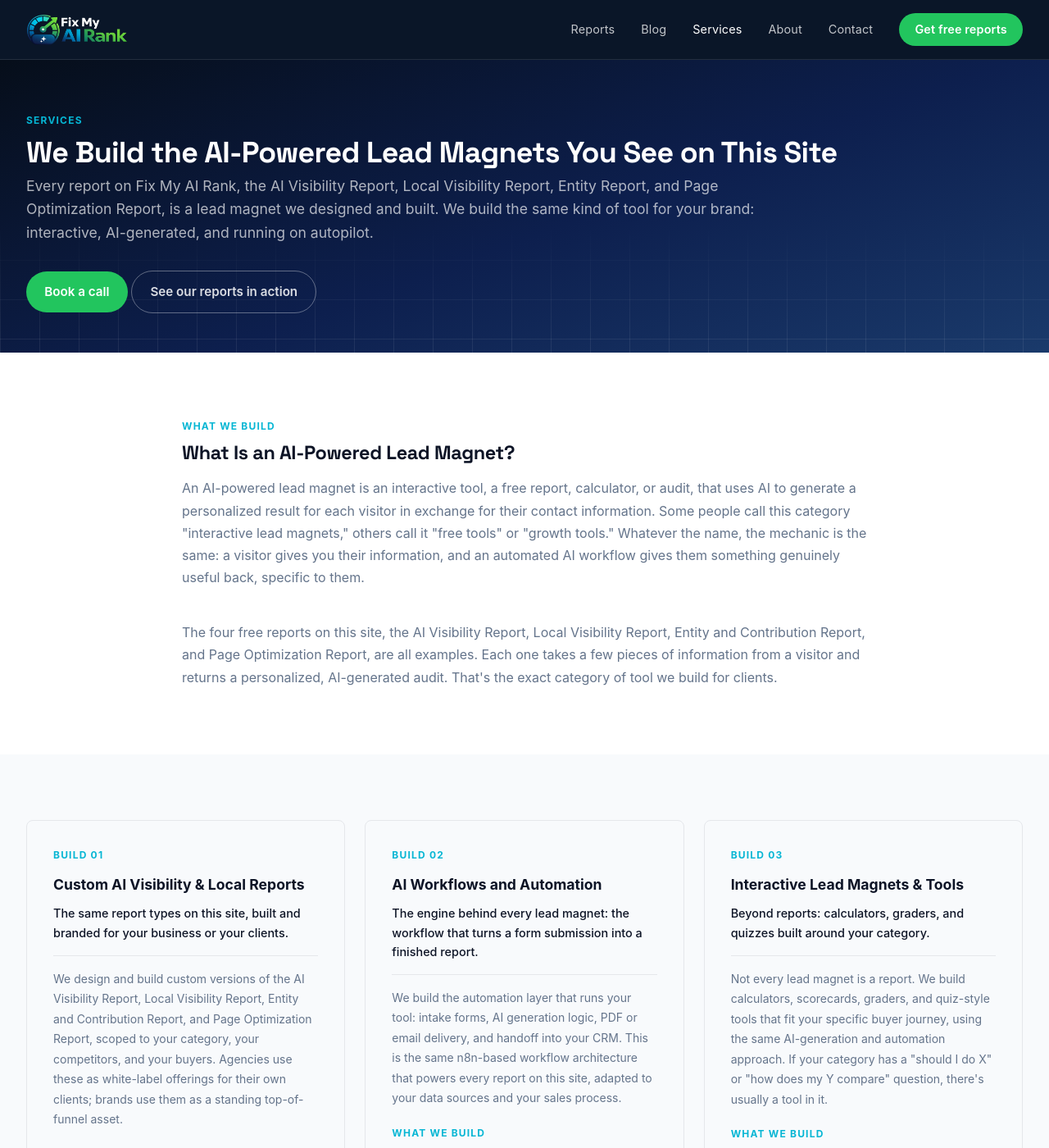
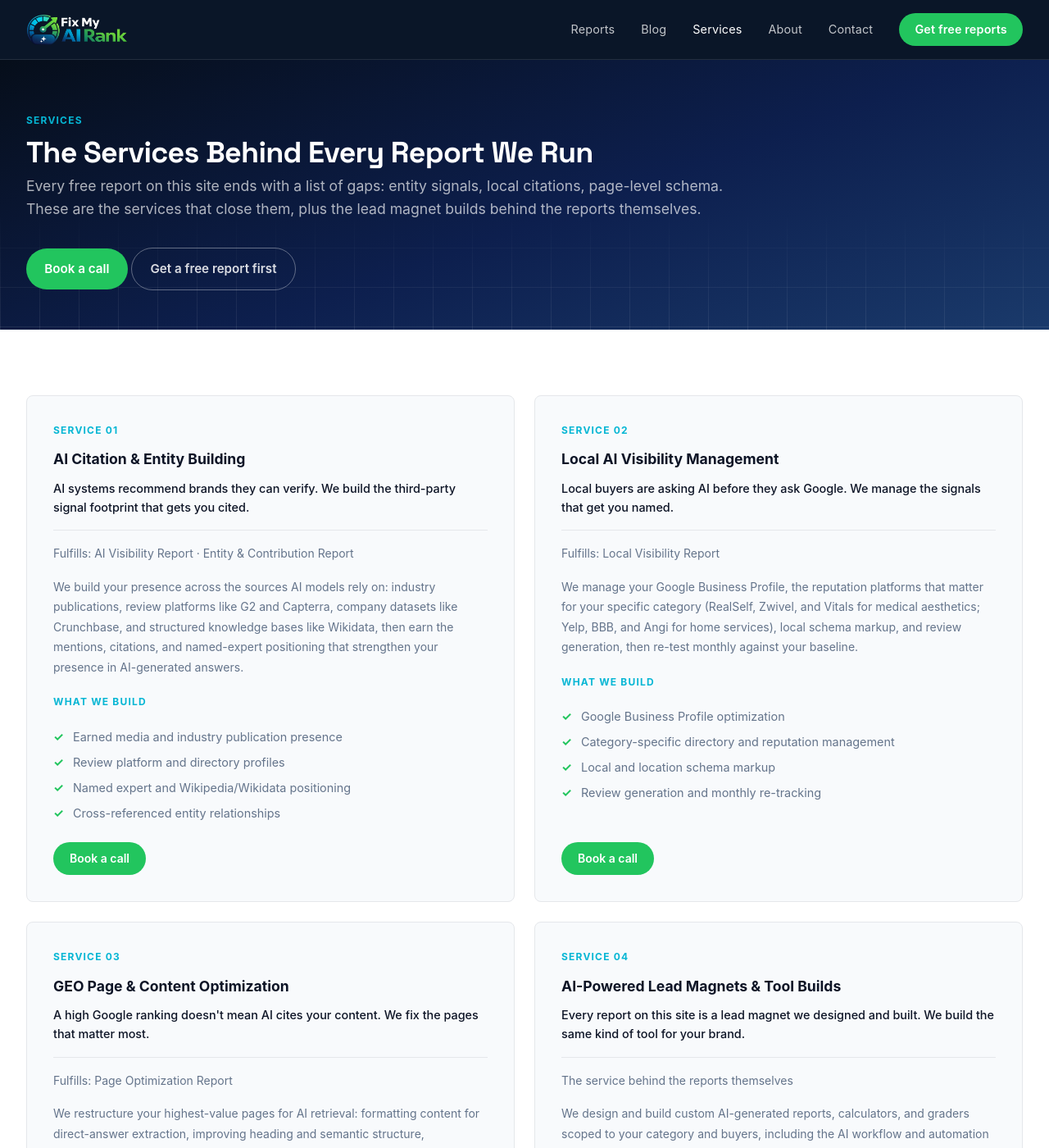
Before and after one commit to timdailey/FMAR-Website, a Jekyll site: the page built from services/index.html, in a window 1280 px wide and 1400 px high. Shown: the whole window at 82% size. Built offline with Jekyll 4.4.1, drawn with Linux system fonts in a browser that asks for light colours; some web fonts are replaced; comment, search, counter and statistics services are not loaded; some of the changed text lies outside the part shown.

Commit message:
Align services page with the four reports
Restructures the services page around what each report finds: AI
Citation & Entity Building, Local AI Visibility Management, and GEO
Page & Content Optimization each map to a specific report, alongside
the standalone lead magnet build service. Adds a 2-column service
card layout and a richer Service schema with an offer catalog.

Co-Authored-By: Claude Sonnet 5 <noreply@anthropic.com>

```diff
--- a/assets/css/main.css
+++ b/assets/css/main.css
@@ -710,7 +710,10 @@ h3 { line-height: 1.3; }
 .service-card-lead { font-size: 0.9rem; font-weight: 500; color: var(--color-text); line-height: 1.6; margin-bottom: 1rem; border-bottom: 1px solid var(--color-border); padding-bottom: 1rem; }
 .service-card p:not(.service-card-lead):not(.section-label) { font-size: 0.875rem; color: var(--color-muted); line-height: 1.75; }
 .service-card-cta { margin-top: auto; padding-top: 1.5rem; }
+.service-card-fulfills { font-size: 0.8rem; color: var(--color-cyan); margin-bottom: 1rem; }
+.service-card-fulfills a { color: inherit; }
 .btn-sm { font-size: 0.875rem; padding: 0.5rem 1.25rem; }
+.service-card-grid--2col { grid-template-columns: repeat(2, 1fr); }
 @media (max-width: 900px) { .service-card-grid { grid-template-columns: 1fr; } }
 
 /* ── Report comparison cards ── */
--- a/services/index.html
+++ b/services/index.html
@@ -1,57 +1,48 @@
 ---
 layout: default
-title: AI-Powered Lead Magnets & Report Builds – Fix My AI Rank
-description: We build the AI-powered lead magnets you see on this site. Custom AI visibility reports, interactive tools, and the automated workflows that run them.
+title: Services – Fix My AI Rank
+description: Every free report on Fix My AI Rank ends with a list of gaps. These are the services that close them, plus custom AI-powered lead magnet builds.
 permalink: /services/
 faq:
-  - q: What is an AI-powered lead magnet?
-    a: An AI-powered lead magnet is an interactive tool, like a free report, calculator, or audit, that uses AI to generate a personalized result for each visitor in exchange for their contact information. Unlike a static PDF or ebook, it produces a unique output for every submission, which makes it a stronger conversion tool and a more durable source of qualified leads.
-  - q: Is this the same as what Fix My AI Rank offers on this site?
-    a: Yes. The AI Visibility Report, Local Visibility Report, Entity and Contribution Report, and Page Optimization Report on this site are all examples of the lead magnets we build. We use Fix My AI Rank as our own proof of work before we build the same kind of tool for your brand.
-  - q: How long does a custom build take?
-    a: A single-tool build, one report type with one workflow and one delivery format, typically takes two to four weeks from scoping to launch. Multi-tool builds or custom integrations with your CRM take longer. We scope exact timelines during the discovery call.
-  - q: Do you build the workflow, the design, or both?
-    a: Both. We handle the AI workflow and automation (the logic that generates the report, the webhook and email delivery, and any CRM handoff), and the front-end design and copy for the tool itself. You get a finished, branded lead magnet, not just a backend.
+  - q: How do your services relate to your free reports?
+    a: Directly. Each report is a diagnosis, and each service is the treatment. The AI Visibility Report and Entity and Contribution Report both surface entity and citation gaps, which AI Citation and Entity Building closes. The Local Visibility Report surfaces local signal gaps, which Local AI Visibility Management closes. The Page Optimization Report surfaces page-level gaps, which GEO Page and Content Optimization closes.
+  - q: Do I need to run a report before hiring you for a service?
+    a: No, but we recommend it. A free report gives us, and you, a specific baseline to work from instead of a general sense that something needs fixing. Most engagements start with a report even when the client is confident they need the work.
+  - q: What is an AI-powered lead magnet, and is that different from the other services?
+    a: Yes, it's a separate service line. An AI-powered lead magnet is an interactive tool, a free report, calculator, or audit, that generates a personalized result for each visitor. The other three services fix gaps our reports find in your existing AI visibility. This one builds you a tool like the reports themselves, typically for lead generation on your own site.
+  - q: Do you offer ongoing management, or only one-time fixes?
+    a: Both, depending on the service. AI Citation and Entity Building and Local AI Visibility Management are typically ongoing engagements, since reputation and citation signals need maintenance. GEO Page and Content Optimization and lead magnet builds are typically project-based with a defined scope and end date.
 ---
 
 <div class="page-hero">
   <div class="container">
     <p class="section-label">Services</p>
-    <h1>We Build the AI-Powered Lead Magnets You See on This Site</h1>
-    <p class="page-lead">Every report on Fix My AI Rank, the AI Visibility Report, Local Visibility Report, Entity Report, and Page Optimization Report, is a lead magnet we designed and built. We build the same kind of tool for your brand: interactive, AI-generated, and running on autopilot.</p>
+    <h1>The Services Behind Every Report We Run</h1>
+    <p class="page-lead">Every free report on this site ends with a list of gaps: entity signals, local citations, page-level schema. These are the services that close them, plus the lead magnet builds behind the reports themselves.</p>
     <div class="hero-actions" style="margin-top:2rem">
       <a href="https://app.reclaim.ai/m/frank-days/meet-the-fixmyairank-team" target="_blank" rel="noopener" class="btn btn-primary">Book a call</a>
-      <a href="{{ '/reports/' | relative_url }}" class="btn btn-outline-light">See our reports in action</a>
+      <a href="{{ '/reports/' | relative_url }}" class="btn btn-outline-light">Get a free report first</a>
     </div>
   </div>
 </div>
 
-<!-- ── What is an AI-powered lead magnet ── -->
+<!-- ── Services ── -->
 <section class="section">
-  <div class="container container--narrow">
-    <p class="section-label">What we build</p>
-    <h2 class="section-title">What Is an AI-Powered Lead Magnet?</h2>
-    <p class="section-lead">An AI-powered lead magnet is an interactive tool, a free report, calculator, or audit, that uses AI to generate a personalized result for each visitor in exchange for their contact information. Some people call this category "interactive lead magnets," others call it "free tools" or "growth tools." Whatever the name, the mechanic is the same: a visitor gives you their information, and an automated AI workflow gives them something genuinely useful back, specific to them.</p>
-    <p style="color:var(--color-muted); line-height:1.7">The four free reports on this site, the AI Visibility Report, Local Visibility Report, Entity and Contribution Report, and Page Optimization Report, are all examples. Each one takes a few pieces of information from a visitor and returns a personalized, AI-generated audit. That's the exact category of tool we build for clients.</p>
-  </div>
-</section>
-
-<!-- ── Services ── -->
-<section class="section section--alt">
   <div class="container">
-    <div class="service-card-grid">
+    <div class="service-card-grid service-card-grid--2col">
 
       <div class="service-card">
-        <p class="section-label">Build 01</p>
-        <h3 class="service-card-title">Custom AI Visibility & Local Reports</h3>
-        <p class="service-card-lead">The same report types on this site, built and branded for your business or your clients.</p>
-        <p>We design and build custom versions of the AI Visibility Report, Local Visibility Report, Entity and Contribution Report, and Page Optimization Report, scoped to your category, your competitors, and your buyers. Agencies use these as white-label offerings for their own clients; brands use them as a standing top-of-funnel asset.</p>
+        <p class="section-label">Service 01</p>
+        <h3 class="service-card-title">AI Citation & Entity Building</h3>
+        <p class="service-card-lead">AI systems recommend brands they can verify. We build the third-party signal footprint that gets you cited.</p>
+        <p class="service-card-fulfills">Fulfills: <a href="{{ '/#report-form' | relative_url }}">AI Visibility Report</a> &middot; <a href="{{ '/entity-report/' | relative_url }}">Entity & Contribution Report</a></p>
+        <p>We build your presence across the sources AI models rely on: industry publications, review platforms like G2 and Capterra, company datasets like Crunchbase, and structured knowledge bases like Wikidata, then earn the mentions, citations, and named-expert positioning that strengthen your presence in AI-generated answers.</p>
         <p class="section-label" style="margin-top:1.25rem">What we build</p>
         <ul class="check-list">
-          <li>Custom-scoped report logic and content</li>
-          <li>Branded report design and delivery format</li>
-          <li>White-label options for agencies</li>
-          <li>Ongoing report accuracy maintenance</li>
+          <li>Earned media and industry publication presence</li>
+          <li>Review platform and directory profiles</li>
+          <li>Named expert and Wikipedia/Wikidata positioning</li>
+          <li>Cross-referenced entity relationships</li>
         </ul>
         <div class="service-card-cta">
           <a href="https://app.reclaim.ai/m/frank-days/meet-the-fixmyairank-team" target="_blank" rel="noopener" class="btn btn-primary btn-sm">Book a call</a>
@@ -59,16 +50,17 @@ faq:
       </div>
 
       <div class="service-card">
-        <p class="section-label">Build 02</p>
-        <h3 class="service-card-title">AI Workflows and Automation</h3>
-        <p class="service-card-lead">The engine behind every lead magnet: the workflow that turns a form submission into a finished report.</p>
-        <p>We build the automation layer that runs your tool: intake forms, AI generation logic, PDF or email delivery, and handoff into your CRM. This is the same n8n-based workflow architecture that powers every report on this site, adapted to your data sources and your sales process.</p>
+        <p class="section-label">Service 02</p>
+        <h3 class="service-card-title">Local AI Visibility Management</h3>
+        <p class="service-card-lead">Local buyers are asking AI before they ask Google. We manage the signals that get you named.</p>
+        <p class="service-card-fulfills">Fulfills: <a href="{{ '/local-visibility-report/' | relative_url }}">Local Visibility Report</a></p>
+        <p>We manage your Google Business Profile, the reputation platforms that matter for your specific category (RealSelf, Zwivel, and Vitals for medical aesthetics; Yelp, BBB, and Angi for home services), local schema markup, and review generation, then re-test monthly against your baseline.</p>
         <p class="section-label" style="margin-top:1.25rem">What we build</p>
         <ul class="check-list">
-          <li>Intake forms with spam and validation logic</li>
-          <li>AI generation and data-source workflows</li>
-          <li>Automated email and PDF delivery</li>
-          <li>CRM and lead-routing integration</li>
+          <li>Google Business Profile optimization</li>
+          <li>Category-specific directory and reputation management</li>
+          <li>Local and location schema markup</li>
+          <li>Review generation and monthly re-tracking</li>
         </ul>
         <div class="service-card-cta">
           <a href="https://app.reclaim.ai/m/frank-days/meet-the-fixmyairank-team" target="_blank" rel="noopener" class="btn btn-primary btn-sm">Book a call</a>
@@ -76,16 +68,35 @@ faq:
       </div>
 
       <div class="service-card">
-        <p class="section-label">Build 03</p>
-        <h3 class="service-card-title">Interactive Lead Magnets & Tools</h3>
-        <p class="service-card-lead">Beyond reports: calculators, graders, and quizzes built around your category.</p>
-        <p>Not every lead magnet is a report. We build calculators, scorecards, graders, and quiz-style tools that fit your specific buyer journey, using the same AI-generation and automation approach. If your category has a "should I do X" or "how does my Y compare" question, there's usually a tool in it.</p>
+        <p class="section-label">Service 03</p>
+        <h3 class="service-card-title">GEO Page & Content Optimization</h3>
+        <p class="service-card-lead">A high Google ranking doesn't mean AI cites your content. We fix the pages that matter most.</p>
+        <p class="service-card-fulfills">Fulfills: <a href="{{ '/page-optimization-report/' | relative_url }}">Page Optimization Report</a></p>
+        <p>We restructure your highest-value pages for AI retrieval: formatting content for direct-answer extraction, improving heading and semantic structure, implementing JSON-LD schema, and adding the FAQ and comparison content AI platforms prefer to cite.</p>
         <p class="section-label" style="margin-top:1.25rem">What we build</p>
         <ul class="check-list">
-          <li>Calculators and scorecards</li>
-          <li>Graders and benchmarking tools</li>
-          <li>Quiz and assessment-style tools</li>
-          <li>Custom tool concepts for your category</li>
+          <li>Schema fixes with ready-to-implement JSON-LD</li>
+          <li>Content restructured for direct-answer extraction</li>
+          <li>SEO and heading rewrites for AI and search</li>
+          <li>Pre-written FAQs and comparison content</li>
+        </ul>
+        <div class="service-card-cta">
+          <a href="https://app.reclaim.ai/m/frank-days/meet-the-fixmyairank-team" target="_blank" rel="noopener" class="btn btn-primary btn-sm">Book a call</a>
+        </div>
+      </div>
+
+      <div class="service-card">
+        <p class="section-label">Service 04</p>
+        <h3 class="service-card-title">AI-Powered Lead Magnets & Tool Builds</h3>
+        <p class="service-card-lead">Every report on this site is a lead magnet we designed and built. We build the same kind of tool for your brand.</p>
+        <p class="service-card-fulfills">The service behind the reports themselves</p>
+        <p>We design and build custom AI-generated reports, calculators, and graders scoped to your category and buyers, including the AI workflow and automation that turns a form submission into a finished, personalized result, and the CRM handoff that turns it into pipeline.</p>
+        <p class="section-label" style="margin-top:1.25rem">What we build</p>
+        <ul class="check-list">
+          <li>Custom-scoped report, calculator, or grader logic</li>
+          <li>AI workflow and automation (intake, generation, delivery)</li>
+          <li>Branded design and white-label options for agencies</li>
+          <li>CRM and lead-routing integration</li>
         </ul>
         <div class="service-card-cta">
           <a href="https://app.reclaim.ai/m/frank-days/meet-the-fixmyairank-team" target="_blank" rel="noopener" class="btn btn-primary btn-sm">Book a call</a>
@@ -99,30 +110,30 @@ faq:
 {% include testimonials.html %}
 
 <!-- ── How to get started ── -->
-<section class="section">
+<section class="section section--alt">
   <div class="container">
     <p class="section-label">How it works</p>
-    <h2 class="section-title">From Idea to Live Tool</h2>
-    <p class="section-lead">Every build starts with a working example. You've already seen four of them on this site.</p>
+    <h2 class="section-title">Getting Started Is Free</h2>
+    <p class="section-lead">Every engagement begins with a report. We use your AI visibility baseline to scope the right service so you're not guessing at what to fix.</p>
     <div class="steps-grid">
       <div class="step">
         <span class="step-num">01</span>
-        <h3 class="step-title">Try our reports first</h3>
-        <p>Run a free AI Visibility Report or Page Optimization Report on your own business. It's the fastest way to see exactly what a tool we build looks and feels like from the visitor's side.</p>
+        <h3 class="step-title">Get a free report</h3>
+        <p>Run the AI Visibility, Local Visibility, Entity, or Page Optimization Report to see exactly where you stand and which gaps are costing you citations.</p>
       </div>
       <div class="step">
         <span class="step-num">02</span>
-        <h3 class="step-title">Scope your tool</h3>
-        <p>Book a call to define what your lead magnet should do: which report type, which calculator or grader, what data it needs, and where the leads should land.</p>
+        <h3 class="step-title">Review your findings</h3>
+        <p>Book a call with our team to walk through the report. We'll identify your highest-priority gaps and which service closes them.</p>
       </div>
       <div class="step">
         <span class="step-num">03</span>
-        <h3 class="step-title">We build and launch it</h3>
-        <p>We design the tool, build the AI workflow behind it, and connect delivery and CRM handoff, so it runs on its own once it's live.</p>
+        <h3 class="step-title">We execute or we build</h3>
+        <p>We scope an engagement around what you actually need, whether that's ongoing entity and local visibility work, page-level fixes, or a custom lead magnet, and get to work.</p>
       </div>
     </div>
     <div style="display:flex; gap:1rem; margin-top:2.5rem; flex-wrap:wrap">
-      <a href="{{ '/reports/' | relative_url }}" class="btn btn-primary">Try a free report</a>
+      <a href="{{ '/reports/' | relative_url }}" class="btn btn-primary">Get a free report</a>
       <a href="https://app.reclaim.ai/m/frank-days/meet-the-fixmyairank-team" target="_blank" rel="noopener" class="btn btn-outline">Book a call</a>
     </div>
   </div>
@@ -131,9 +142,9 @@ faq:
 <!-- ── Why it matters ── -->
 <section class="section section--dark">
   <div class="container">
-    <h2 class="section-title">Why Interactive Lead Magnets Outperform Static Content</h2>
-    <p class="section-lead">A PDF or ebook says the same thing to every visitor. An AI-powered lead magnet generates a different, personalized result for each one, using their own company, page, or location as the input.</p>
-    <p style="color:rgba(255,255,255,0.65); font-size:0.95rem; line-height:1.8; margin-top:1rem">That personalization is what drives the conversion difference: a visitor who gets a report built around their own business is far more likely to hand over their email than one offered a generic download. It's also why these tools compound as a channel. Every visitor who tries the tool is a data point, every share is distribution, and every result is a reason to come back once they've acted on it.</p>
+    <h2 class="section-title">Why AI Visibility Matters Now</h2>
+    <p class="section-lead">When buyers ask "best [category] tools" or "top [industry] vendors near me," AI systems don't return a list of blue links. They generate answers built from structured data, entity recognition, authoritative citations, and cross-referenced sources.</p>
+    <p style="color:rgba(255,255,255,0.65); font-size:0.95rem; line-height:1.8; margin-top:1rem">If your brand isn't clearly understood as an entity and backed by trusted sources, it won't be included. Buyers are already using AI to evaluate solutions in your category. The companies that show up in those answers are shaping demand before sales conversations start, and the ones that don't are losing deals they never knew existed.</p>
   </div>
 </section>
 
@@ -144,8 +155,8 @@ faq:
       <div class="tangy-callout-copy">
         <p class="section-label">Delivered by</p>
         <h2 class="tangy-callout-heading">TangySlice Collective</h2>
-        <p>Fix My AI Rank is built and operated by TangySlice Collective, a B2B marketing agency that specializes in building demand for companies the traditional complex was never designed to serve. Every Fix My AI Rank report is a TangySlice deliverable. Every lead magnet build is a TangySlice engagement.</p>
-        <p>Beyond AI-powered lead magnets, TangySlice offers a full range of services for modern B2B go-to-market:</p>
+        <p>Fix My AI Rank is built and operated by TangySlice Collective, a B2B marketing agency that specializes in building demand for companies the traditional complex was never designed to serve. Every Fix My AI Rank report is a TangySlice deliverable. Every service engagement is a TangySlice engagement.</p>
+        <p>Beyond AI visibility, TangySlice offers a full range of services for modern B2B go-to-market:</p>
         <ul class="tangy-service-list">
           <li>AI-powered marketing systems and workflow automation</li>
           <li>Demand generation and dark funnel strategy</li>
@@ -168,10 +179,10 @@ faq:
 
 <section class="section section--cta">
   <div class="container">
-    <h2 class="section-title">Want a Tool Like the Ones on This Site?</h2>
-    <p class="section-lead">Try one of our free reports to see the mechanic firsthand, then book a call to scope your own.</p>
+    <h2 class="section-title">Ready to Close Your AI Visibility Gaps?</h2>
+    <p class="section-lead">Start with a free report to find out what's missing, then book a call to scope the fix.</p>
     <div style="display:flex; gap:1rem; justify-content:center; flex-wrap:wrap">
-      <a href="{{ '/reports/' | relative_url }}" class="btn btn-primary">Try a free report</a>
+      <a href="{{ '/reports/' | relative_url }}" class="btn btn-primary">Get a free report</a>
       <a href="https://app.reclaim.ai/m/frank-days/meet-the-fixmyairank-team" target="_blank" rel="noopener" class="btn btn-outline-light">Book a call</a>
     </div>
   </div>
@@ -181,9 +192,9 @@ faq:
 {
   "@context": "https://schema.org",
   "@type": "Service",
-  "serviceType": "AI-Powered Lead Magnet Development",
-  "name": "AI-Powered Lead Magnets & Report Builds",
-  "description": "Custom AI visibility reports, interactive tools, and the automated workflows that run them.",
+  "serviceType": "AI Visibility and GEO Services",
+  "name": "Fix My AI Rank Services",
+  "description": "AI citation and entity building, local AI visibility management, GEO page and content optimization, and custom AI-powered lead magnet builds.",
   "provider": {
     "@type": "Organization",
     "name": "TangySlice Collective",
@@ -193,6 +204,44 @@ faq:
   "audience": {
     "@type": "BusinessAudience",
     "audienceType": "B2B marketing teams and agencies"
+  },
+  "hasOfferCatalog": {
+    "@type": "OfferCatalog",
+    "name": "Fix My AI Rank Services",
+    "itemListElement": [
+      {
+        "@type": "Offer",
+        "itemOffered": {
+          "@type": "Service",
+          "name": "AI Citation & Entity Building",
+          "description": "Building the third-party signal footprint, earned media, directories, and named-expert positioning, that gets a brand cited across ChatGPT, Perplexity, and Claude."
+        }
+      },
+      {
+        "@type": "Offer",
+        "itemOffered": {
+          "@type": "Service",
+          "name": "Local AI Visibility Management",
+          "description": "Ongoing management of Google Business Profile, category-specific reputation platforms, local schema, and review generation for local and multi-location businesses."
+        }
+      },
+      {
+        "@type": "Offer",
+        "itemOffered": {
+          "@type": "Service",
+          "name": "GEO Page & Content Optimization",
+          "description": "Page-level schema implementation and content restructuring for AI retrieval and citation."
+        }
+      },
+      {
+        "@type": "Offer",
+        "itemOffered": {
+          "@type": "Service",
+          "name": "AI-Powered Lead Magnets & Tool Builds",
+          "description": "Custom AI-generated reports, calculators, and graders, including the automation workflow and CRM handoff."
+        }
+      }
+    ]
   }
 }
 </script>
```
